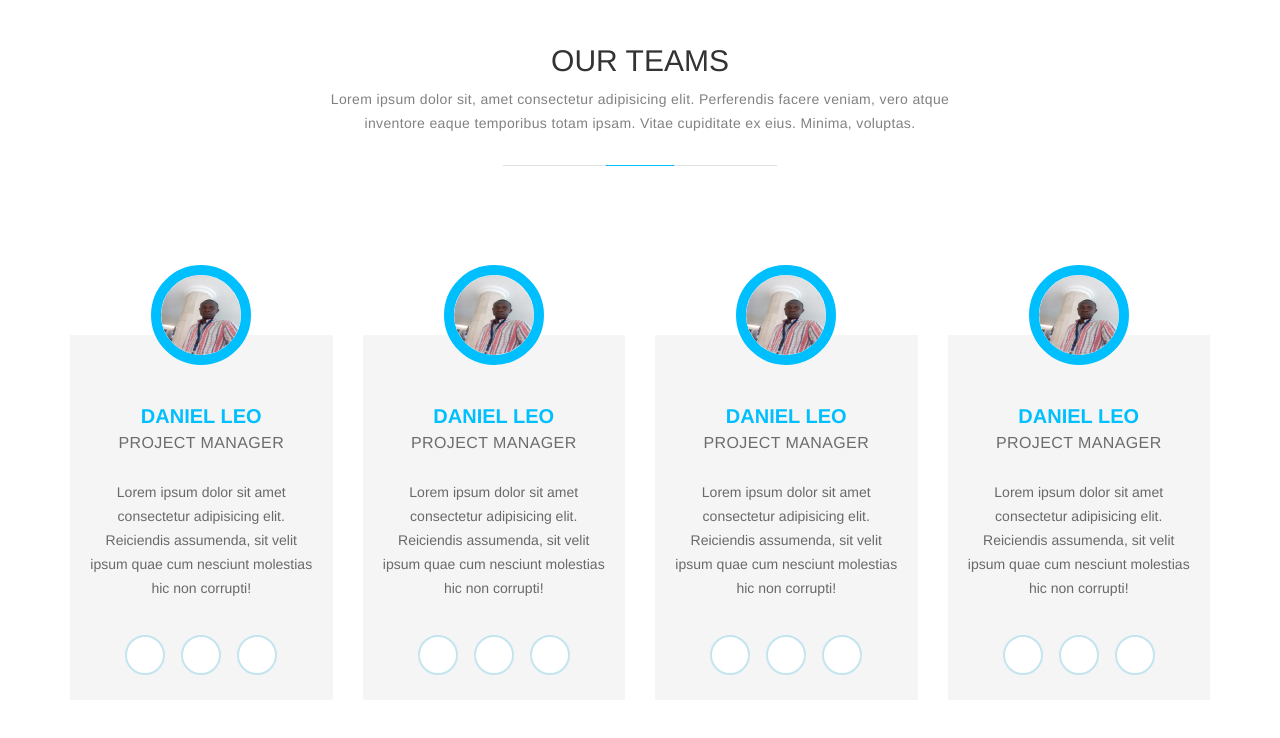
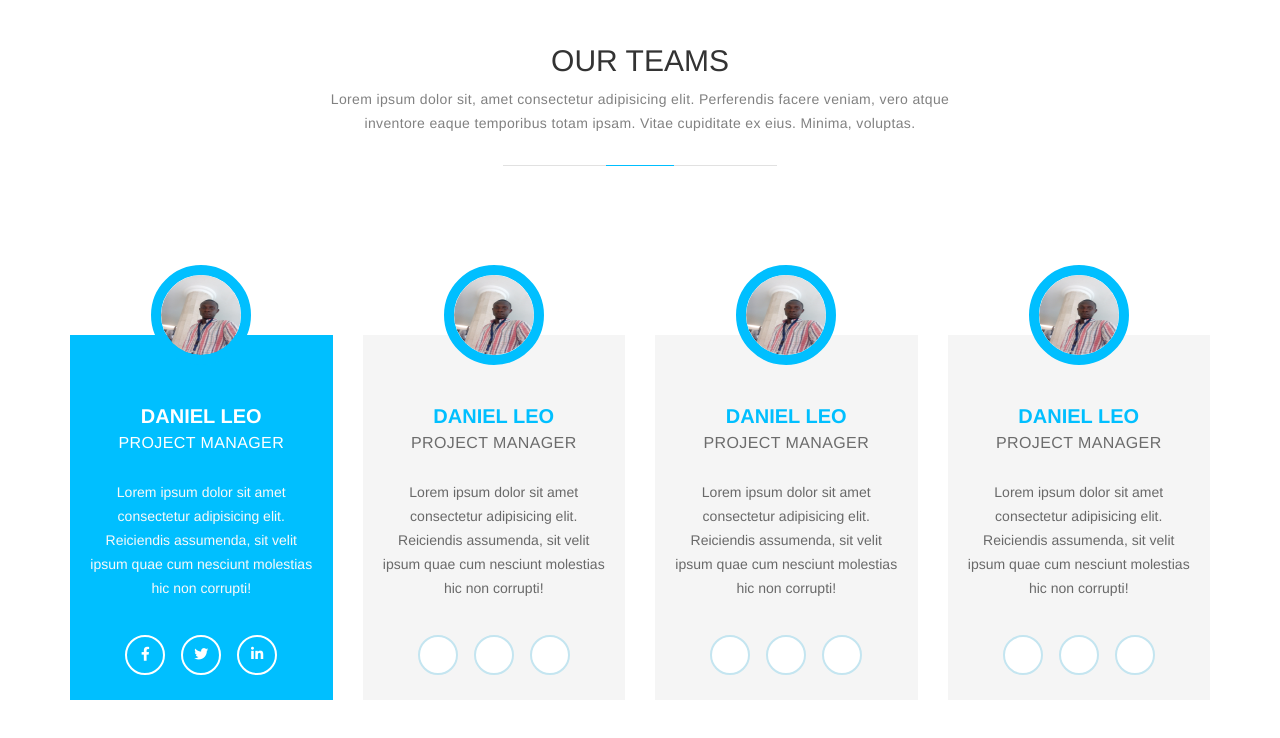
Before and after one commit to chingu-voyages/v8-toucans-team-07, a plain HTML site: page index.html in a window 1280 px wide. In both pictures the pointer is over the element 201 px from the left and 4460 px from the top of the page. Shown: the part 3943-4681 px from the top of the page. Drawn offline with nearby package versions, Linux system fonts and the light colour scheme.

Commit message:
added hover effect to team section

```diff
--- a/css/style.css
+++ b/css/style.css
@@ -488,3 +488,31 @@ header nav ul li a:hover {
     border: 2px solid #c4e5f0;
     padding-top: 10px;
 }
+
+.team-block:hover .team-desc {
+    background-color: deepskyblue;
+
+    color: white;
+    -webkit-transition: .3s ease;
+    -moz-transition: .3s ease;
+    -ms-transition: .3s ease;
+    -o-transition: .3s ease;
+    transition: .3s ease;
+}
+
+.team-block:hover .title h3, .team-block:hover .title span {
+    color: white;
+    transition: .3s ease;
+}
+
+.team-block:hover .team-desc p {
+    color: #f9f9f9;
+    transition: .3s ease;
+}
+
+.team-block:hover .team-social-network i {
+    background-color: deepskyblue;
+    color: white;
+    border-color: white;
+    transition: .3s ease;
+}
--- a/index.html
+++ b/index.html
@@ -305,9 +305,9 @@
                                 Lorem ipsum dolor sit amet consectetur adipisicing elit. Reiciendis assumenda, sit velit ipsum quae cum nesciunt molestias hic non corrupti!
                             </p>
                             <div class="team-social-network">
-                                <a href=""><i class="fas fa-facebook"></i></a>
-                                <a href=""><i class="fas fa-twitter"></i></a>
-                                <a href=""><i class="fas fa-linkedin"></i></a>
+                                <a href=""><i class="fab fa-facebook-f"></i></a>
+                                <a href=""><i class="fab fa-twitter"></i></a>
+                                <a href=""><i class="fab fa-linkedin-in"></i></a>
                             </div>
                         </div>
                     </div>
```
